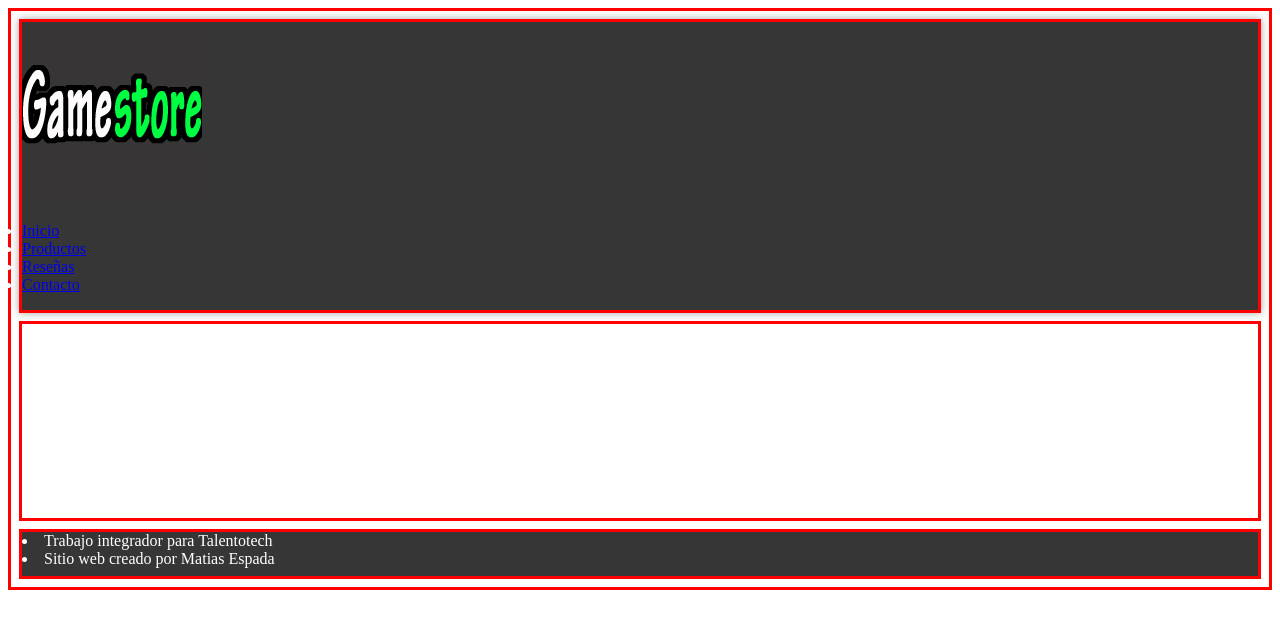
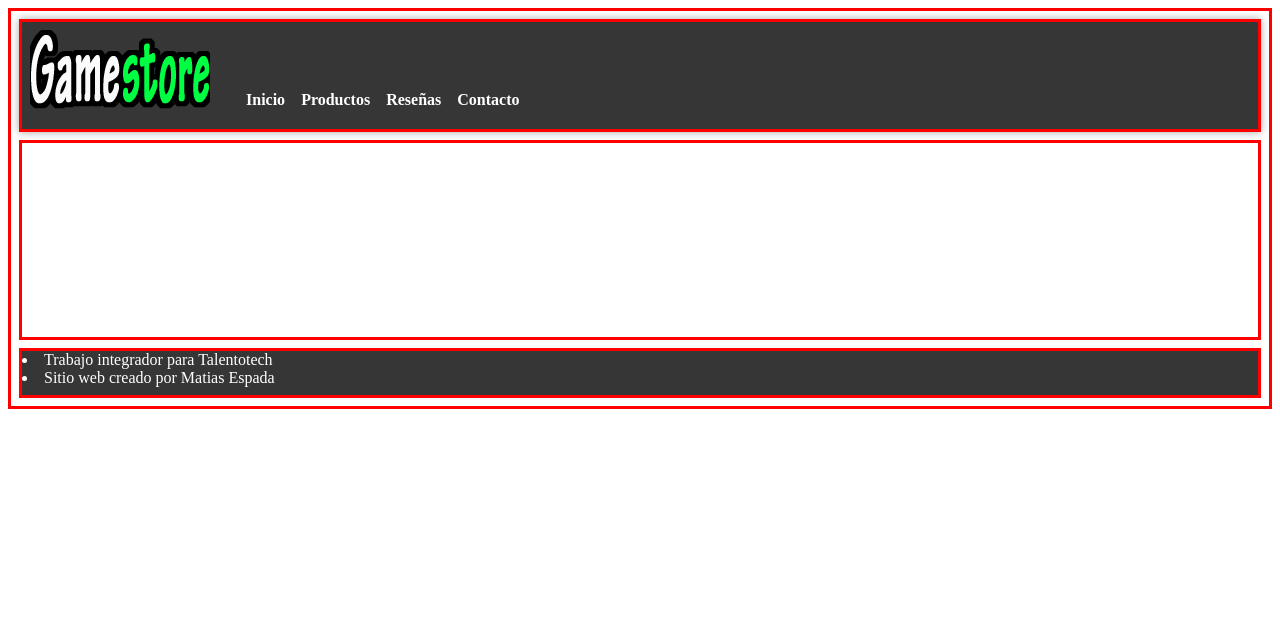
Before and after one commit to Matuses/proyecto-final-ecommerce--Matias-Espada-, a plain HTML site: page index.html in a window 1280 px wide. Drawn offline with Linux system fonts and the light colour scheme.

Commit message:
MENU Y LOGO

```diff
--- a/CSS/styles.css
+++ b/CSS/styles.css
@@ -26,3 +26,36 @@ footer{
     color: white;
     background-color: rgb(55,54, 54);
 }
+/* menu */
+.header-logo {
+    width: auto;
+    display: inline-block;
+    margin: 0.5rem;
+}
+.header-menubar {
+    left: auto;
+    position: relative;
+    top: auto;
+    width: auto;
+    display: inline-block;
+    margin: 0.5rem 0 0.5rem 1rem;
+}
+
+.header-menubar ul{
+    list-style: none;
+}
+
+.header-menubar li{
+    float: left;
+    font-weight: 700;
+    text-align: center;
+    margin: 0 0.5rem 0;
+}
+.header-menubar a {
+    text-decoration: none;
+    color: white;
+}
+.header-menubar a:hover {
+    color: rgb(0, 254, 66);
+
+}
--- a/index.html
+++ b/index.html
@@ -7,7 +7,7 @@
         <title></title>
     </head>
     <body><header>
-        <div class="header-logo"><a href="index.html"><img src="Images/Gamestore.jpg" alt=""></a> </div>
+        <div class="header-logo"><a href="index.html"><img src="Images/Gamestore.png" alt=""></a> </div>
         <nav class="header-menubar">
             <ul>
                 <li><a href="index.html">Inicio</a></li>
```
Also changed, not shown: Images/Gamestore.jpg (deleted), Images/Gamestore.png (added).
